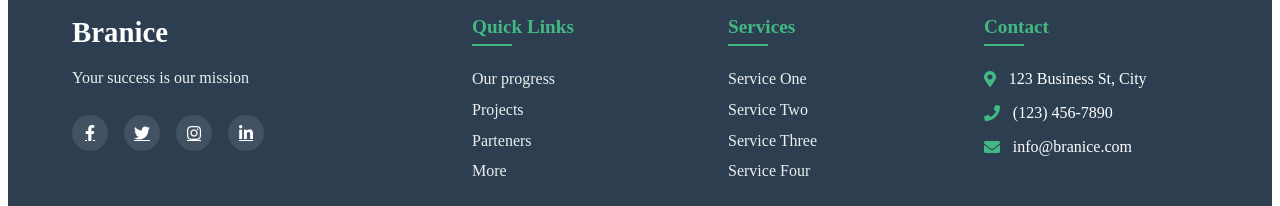
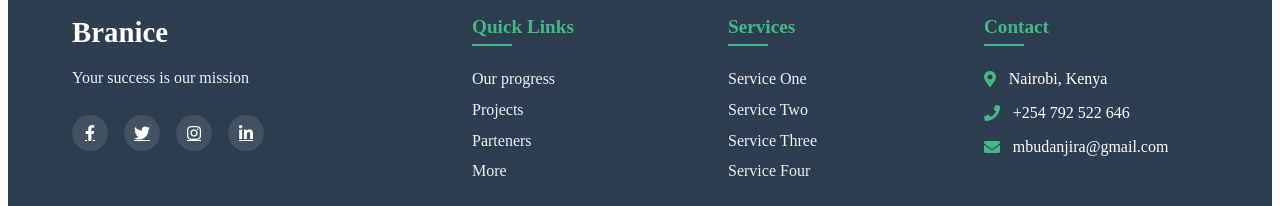
Before and after one commit to MBUDA-BRANICE-NJIRA/VueJs-With-Routes-Class-Assignment, a Vue app: page / in a window 1280 px wide. Shown: the part 647-853 px from the top of the page. Built offline with nearby package versions, Linux system fonts and the light colour scheme.

Commit message:
Changed the email and information deatails

```diff
--- a/src/App.vue
+++ b/src/App.vue
@@ -53,9 +53,9 @@
           <div class="footer-column">
             <h3 class="footer-title">Contact</h3>
             <ul class="contact-info">
-              <li><i class="fas fa-map-marker-alt"></i> 123 Business St, City</li>
-              <li><i class="fas fa-phone"></i> (123) 456-7890</li>
-              <li><i class="fas fa-envelope"></i> info@branice.com</li>
+              <li><i class="fas fa-map-marker-alt"></i> Nairobi, Kenya</li>
+              <li><i class="fas fa-phone"></i>+254 792 522 646</li>
+              <li><i class="fas fa-envelope"></i>mbudanjira@gmail.com</li>
             </ul>
           </div>
         </div>
```
